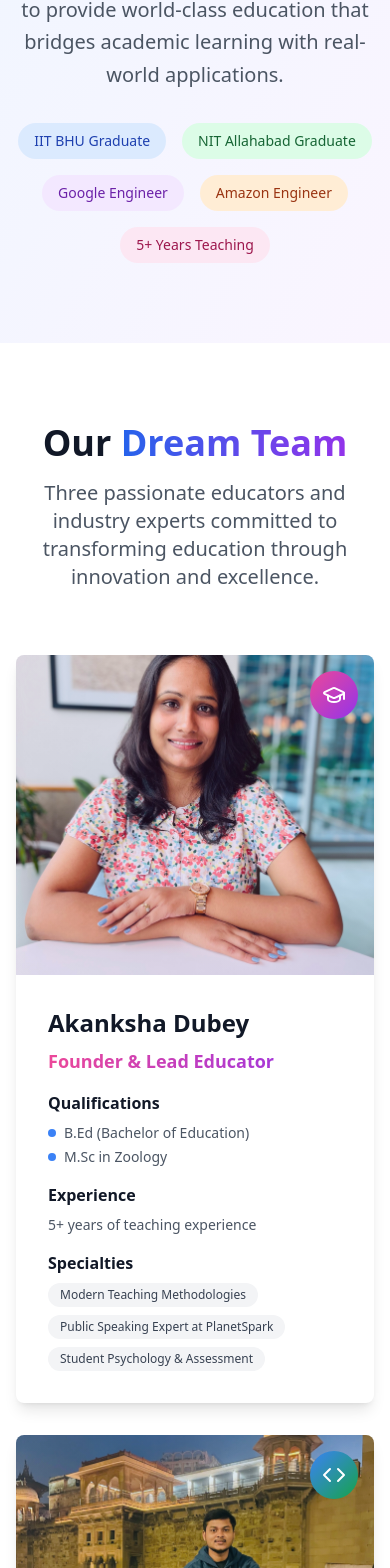
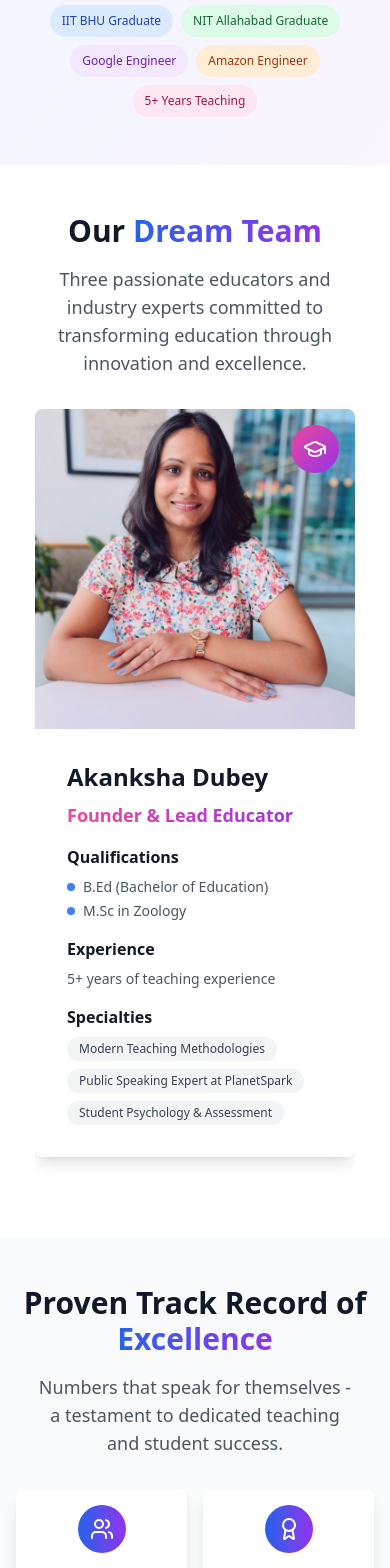
Before and after one commit to shivam7-iitbhu/brightstem-academy, a React (Vite) app: page /about in a window 390 px wide. Shown: the part 417-1985 px from the top of the page. Built offline with nearby package versions, Linux system fonts and the light colour scheme.

Commit message:
Fix: Interchange team member images and optimize for mobile
Interchanged the images of Shivam and Vivek Dubey in the About section. Implemented a carousel for team members on mobile devices.

```diff
--- a/src/pages/About.tsx
+++ b/src/pages/About.tsx
@@ -1,6 +1,7 @@
 
 import { Award, BookOpen, Users, Heart, Target, Star, Code, Briefcase, GraduationCap } from 'lucide-react';
 import { Card, CardContent } from '@/components/ui/card';
+import { Carousel, CarouselContent, CarouselItem, CarouselNext, CarouselPrevious } from '@/components/ui/carousel';
 
 const About = () => {
   const achievements = [
@@ -42,7 +43,7 @@ const About = () => {
     {
       name: "Shivam Dubey",
       role: "Faculty & Tech Lead",
-      image: "/lovable-uploads/c9bda023-675d-4c32-8700-c5b8ee802d27.png",
+      image: "/lovable-uploads/91f78a7b-88e5-4b85-adec-25ea53bc6a81.png",
       qualifications: ["IIT BHU Graduate", "Software Engineer at Google"],
       experience: "Expert in AI-powered education",
       specialties: ["Coding Bootcamps", "Career Guidance", "Modern Teaching with AI", "Doubt Clearing Sessions"],
@@ -52,7 +53,7 @@ const About = () => {
     {
       name: "Vivek Dubey",
       role: "Faculty & Industry Expert",
-      image: "/lovable-uploads/91f78a7b-88e5-4b85-adec-25ea53bc6a81.png",
+      image: "/lovable-uploads/c9bda023-675d-4c32-8700-c5b8ee802d27.png",
       qualifications: ["NIT Allahabad Graduate", "Software Engineer at Amazon"],
       experience: "Expert in current IT tech stack",
       specialties: ["Coding Bootcamps", "Career Counseling", "Industry Best Practices", "Technical Guidance"],
@@ -61,46 +62,8 @@ const About = () => {
     }
   ];
 
-  return (
-    <div className="min-h-screen pt-16">
-      {/* Hero Section */}
-      <section className="py-20 bg-gradient-to-br from-blue-50 to-purple-50">
-        <div className="max-w-7xl mx-auto px-4 sm:px-6 lg:px-8">
-          <div className="text-center animate-fade-in">
-            <h1 className="text-4xl lg:text-5xl font-bold mb-6">
-              Meet Our <span className="bg-gradient-to-r from-blue-600 to-purple-600 bg-clip-text text-transparent">Expert Team</span>
-            </h1>
-            <p className="text-xl text-gray-600 mb-8 leading-relaxed max-w-4xl mx-auto">
-              A unique combination of educational expertise and industry experience. Our team brings together
-              IITian and NITian tech professionals with specialized teaching methodologies to provide
-              world-class education that bridges academic learning with real-world applications.
-            </p>
-            <div className="flex flex-wrap justify-center gap-4 text-sm font-medium">
-              <span className="bg-blue-100 text-blue-800 px-4 py-2 rounded-full">IIT BHU Graduate</span>
-              <span className="bg-green-100 text-green-800 px-4 py-2 rounded-full">NIT Allahabad Graduate</span>
-              <span className="bg-purple-100 text-purple-800 px-4 py-2 rounded-full">Google Engineer</span>
-              <span className="bg-orange-100 text-orange-800 px-4 py-2 rounded-full">Amazon Engineer</span>
-              <span className="bg-pink-100 text-pink-800 px-4 py-2 rounded-full">5+ Years Teaching</span>
-            </div>
-          </div>
-        </div>
-      </section>
-
-      {/* Team Section */}
-      <section className="py-20 bg-white">
-        <div className="max-w-7xl mx-auto px-4 sm:px-6 lg:px-8">
-          <div className="text-center mb-16">
-            <h2 className="text-4xl font-bold text-gray-900 mb-4">
-              Our <span className="bg-gradient-to-r from-blue-600 to-purple-600 bg-clip-text text-transparent">Dream Team</span>
-            </h2>
-            <p className="text-xl text-gray-600 max-w-3xl mx-auto">
-              Three passionate educators and industry experts committed to transforming education through innovation and excellence.
-            </p>
-          </div>
-
-          <div className="grid lg:grid-cols-3 gap-8">
-            {teamMembers.map((member, index) => (
-              <Card key={index} className="group hover:shadow-2xl transition-all duration-300 hover:scale-105 border-0 shadow-lg overflow-hidden">
+  const TeamMemberCard = ({ member, index }: { member: typeof teamMembers[0], index: number }) => (
+    <Card className="group hover:shadow-2xl transition-all duration-300 hover:scale-105 border-0 shadow-lg overflow-hidden">
       <CardContent className="p-0">
         <div className="relative">
           <div className={`absolute inset-0 bg-gradient-to-br ${member.bgColor} opacity-10 group-hover:opacity-20 transition-opacity`}></div>
@@ -152,32 +115,90 @@ const About = () => {
         </div>
       </CardContent>
     </Card>
+  );
+
+  return (
+    <div className="min-h-screen pt-16">
+      {/* Hero Section */}
+      <section className="py-12 sm:py-20 bg-gradient-to-br from-blue-50 to-purple-50">
+        <div className="max-w-7xl mx-auto px-4 sm:px-6 lg:px-8">
+          <div className="text-center animate-fade-in">
+            <h1 className="text-3xl sm:text-4xl lg:text-5xl font-bold mb-4 sm:mb-6">
+              Meet Our <span className="bg-gradient-to-r from-blue-600 to-purple-600 bg-clip-text text-transparent">Expert Team</span>
+            </h1>
+            <p className="text-lg sm:text-xl text-gray-600 mb-6 sm:mb-8 leading-relaxed max-w-4xl mx-auto px-4">
+              A unique combination of educational expertise and industry experience. Our team brings together
+              IITian and NITian tech professionals with specialized teaching methodologies to provide
+              world-class education that bridges academic learning with real-world applications.
+            </p>
+            <div className="flex flex-wrap justify-center gap-2 sm:gap-4 text-xs sm:text-sm font-medium px-4">
+              <span className="bg-blue-100 text-blue-800 px-3 sm:px-4 py-2 rounded-full">IIT BHU Graduate</span>
+              <span className="bg-green-100 text-green-800 px-3 sm:px-4 py-2 rounded-full">NIT Allahabad Graduate</span>
+              <span className="bg-purple-100 text-purple-800 px-3 sm:px-4 py-2 rounded-full">Google Engineer</span>
+              <span className="bg-orange-100 text-orange-800 px-3 sm:px-4 py-2 rounded-full">Amazon Engineer</span>
+              <span className="bg-pink-100 text-pink-800 px-3 sm:px-4 py-2 rounded-full">5+ Years Teaching</span>
+            </div>
+          </div>
+        </div>
+      </section>
+
+      {/* Team Section */}
+      <section className="py-12 sm:py-20 bg-white">
+        <div className="max-w-7xl mx-auto px-4 sm:px-6 lg:px-8">
+          <div className="text-center mb-8 sm:mb-16">
+            <h2 className="text-3xl sm:text-4xl font-bold text-gray-900 mb-4">
+              Our <span className="bg-gradient-to-r from-blue-600 to-purple-600 bg-clip-text text-transparent">Dream Team</span>
+            </h2>
+            <p className="text-lg sm:text-xl text-gray-600 max-w-3xl mx-auto px-4">
+              Three passionate educators and industry experts committed to transforming education through innovation and excellence.
+            </p>
+          </div>
+
+          {/* Desktop View - Grid Layout */}
+          <div className="hidden lg:grid lg:grid-cols-3 gap-8">
+            {teamMembers.map((member, index) => (
+              <TeamMemberCard key={index} member={member} index={index} />
             ))}
+          </div>
+
+          {/* Mobile and Tablet View - Carousel */}
+          <div className="lg:hidden">
+            <Carousel className="w-full max-w-xs sm:max-w-sm md:max-w-2xl mx-auto">
+              <CarouselContent className="-ml-2 md:-ml-4">
+                {teamMembers.map((member, index) => (
+                  <CarouselItem key={index} className="pl-2 md:pl-4 md:basis-1/2">
+                    <TeamMemberCard member={member} index={index} />
+                  </CarouselItem>
+                ))}
+              </CarouselContent>
+              <CarouselPrevious className="hidden sm:flex" />
+              <CarouselNext className="hidden sm:flex" />
+            </Carousel>
           </div>
         </div>
       </section>
 
       {/* Achievements Section */}
-      <section className="py-20 bg-gray-50">
+      <section className="py-12 sm:py-20 bg-gray-50">
         <div className="max-w-7xl mx-auto px-4 sm:px-6 lg:px-8">
-          <div className="text-center mb-16">
-            <h2 className="text-4xl font-bold text-gray-900 mb-4">
+          <div className="text-center mb-8 sm:mb-16">
+            <h2 className="text-3xl sm:text-4xl font-bold text-gray-900 mb-4">
               Proven Track Record of <span className="bg-gradient-to-r from-blue-600 to-purple-600 bg-clip-text text-transparent">Excellence</span>
             </h2>
-            <p className="text-xl text-gray-600 max-w-3xl mx-auto">
+            <p className="text-lg sm:text-xl text-gray-600 max-w-3xl mx-auto px-4">
               Numbers that speak for themselves - a testament to dedicated teaching and student success.
             </p>
           </div>
 
-          <div className="grid md:grid-cols-2 lg:grid-cols-4 gap-8">
+          <div className="grid grid-cols-2 md:grid-cols-4 gap-4 sm:gap-8">
             {achievements.map((achievement, index) => (
               <Card key={index} className="text-center group hover:shadow-xl transition-all duration-300 hover:scale-105 border-0 shadow-lg">
-                <CardContent className="p-8">
-                  <div className="inline-flex items-center justify-center w-16 h-16 bg-gradient-to-r from-blue-600 to-purple-600 rounded-full mb-6 group-hover:scale-110 transition-transform">
-                    <achievement.icon className="h-8 w-8 text-white" />
+                <CardContent className="p-4 sm:p-8">
+                  <div className="inline-flex items-center justify-center w-12 h-12 sm:w-16 sm:h-16 bg-gradient-to-r from-blue-600 to-purple-600 rounded-full mb-3 sm:mb-6 group-hover:scale-110 transition-transform">
+                    <achievement.icon className="h-6 w-6 sm:h-8 sm:w-8 text-white" />
                   </div>
-                  <h3 className="text-xl font-bold text-gray-900 mb-3">{achievement.title}</h3>
-                  <p className="text-gray-600 leading-relaxed">{achievement.description}</p>
+                  <h3 className="text-lg sm:text-xl font-bold text-gray-900 mb-2 sm:mb-3">{achievement.title}</h3>
+                  <p className="text-sm sm:text-base text-gray-600 leading-relaxed">{achievement.description}</p>
                 </CardContent>
               </Card>
             ))}
@@ -186,26 +207,26 @@ const About = () => {
       </section>
 
       {/* Values Section */}
-      <section className="py-20 bg-white">
+      <section className="py-12 sm:py-20 bg-white">
         <div className="max-w-7xl mx-auto px-4 sm:px-6 lg:px-8">
-          <div className="text-center mb-16">
-            <h2 className="text-4xl font-bold text-gray-900 mb-4">
+          <div className="text-center mb-8 sm:mb-16">
+            <h2 className="text-3xl sm:text-4xl font-bold text-gray-900 mb-4">
               Our Teaching <span className="bg-gradient-to-r from-blue-600 to-purple-600 bg-clip-text text-transparent">Philosophy</span>
             </h2>
-            <p className="text-xl text-gray-600 max-w-3xl mx-auto">
+            <p className="text-lg sm:text-xl text-gray-600 max-w-3xl mx-auto px-4">
               Built on core values that prioritize student growth, understanding, and long-term success.
             </p>
           </div>
 
-          <div className="grid lg:grid-cols-3 gap-8">
+          <div className="grid md:grid-cols-2 lg:grid-cols-3 gap-6 sm:gap-8">
             {values.map((value, index) => (
               <Card key={index} className="group hover:shadow-xl transition-all duration-300 hover:scale-105 border-0 shadow-lg">
-                <CardContent className="p-8 text-center">
-                  <div className="inline-flex items-center justify-center w-20 h-20 bg-gradient-to-r from-blue-600 to-purple-600 rounded-full mb-6 group-hover:scale-110 transition-transform">
-                    <value.icon className="h-10 w-10 text-white" />
+                <CardContent className="p-6 sm:p-8 text-center">
+                  <div className="inline-flex items-center justify-center w-16 h-16 sm:w-20 sm:h-20 bg-gradient-to-r from-blue-600 to-purple-600 rounded-full mb-4 sm:mb-6 group-hover:scale-110 transition-transform">
+                    <value.icon className="h-8 w-8 sm:h-10 sm:w-10 text-white" />
                   </div>
-                  <h3 className="text-2xl font-bold text-gray-900 mb-4">{value.title}</h3>
-                  <p className="text-gray-600 leading-relaxed text-lg">{value.description}</p>
+                  <h3 className="text-xl sm:text-2xl font-bold text-gray-900 mb-3 sm:mb-4">{value.title}</h3>
+                  <p className="text-base sm:text-lg text-gray-600 leading-relaxed">{value.description}</p>
                 </CardContent>
               </Card>
             ))}
@@ -214,17 +235,17 @@ const About = () => {
       </section>
 
       {/* Personal Message Section */}
-      <section className="py-20 bg-gradient-to-r from-blue-600 to-purple-600">
+      <section className="py-12 sm:py-20 bg-gradient-to-r from-blue-600 to-purple-600">
         <div className="max-w-4xl mx-auto px-4 sm:px-6 lg:px-8 text-center">
-          <div className="bg-white rounded-2xl p-12 shadow-2xl">
-            <h2 className="text-3xl font-bold text-gray-900 mb-6">Our Commitment</h2>
-            <blockquote className="text-xl text-gray-700 italic leading-relaxed mb-6">
+          <div className="bg-white rounded-2xl p-6 sm:p-12 shadow-2xl">
+            <h2 className="text-2xl sm:text-3xl font-bold text-gray-900 mb-4 sm:mb-6">Our Commitment</h2>
+            <blockquote className="text-base sm:text-xl text-gray-700 italic leading-relaxed mb-4 sm:mb-6">
               "We believe in combining the best of traditional teaching methods with cutting-edge technology and industry insights.
               Our unique blend of educational expertise from B.Ed qualified teachers and real-world experience from top-tier
               tech companies ensures that our students receive education that is both academically sound and practically relevant.
               Every student has unlimited potential, and our mission is to unlock it through innovative, personalized learning experiences."
             </blockquote>
-            <div className="text-lg font-semibold text-gray-900">- BrightStem Academy Team</div>
+            <div className="text-base sm:text-lg font-semibold text-gray-900">- BrightStem Academy Team</div>
           </div>
         </div>
       </section>
```
Lines whose indentation alone changed are shown as unchanged.
